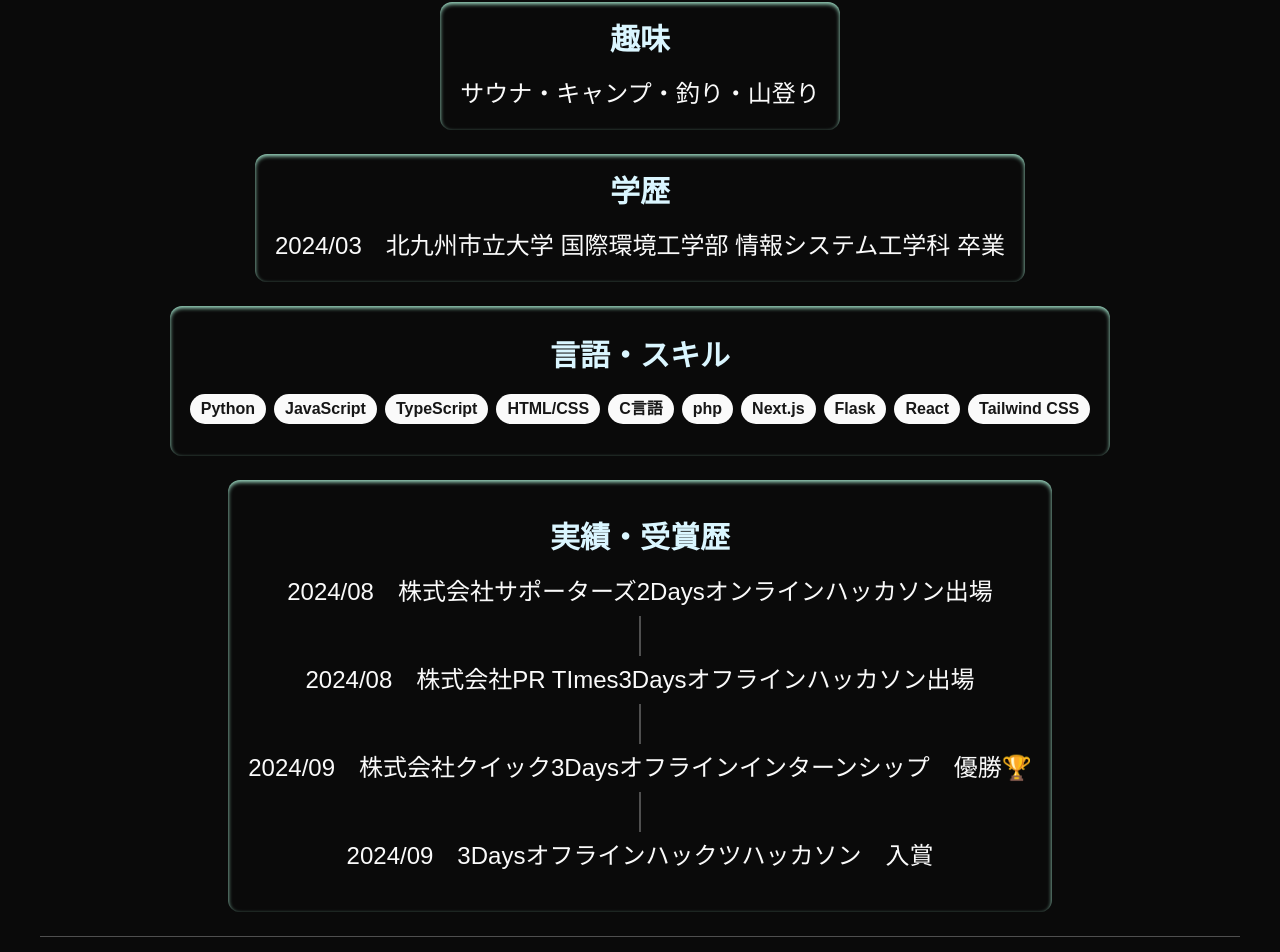
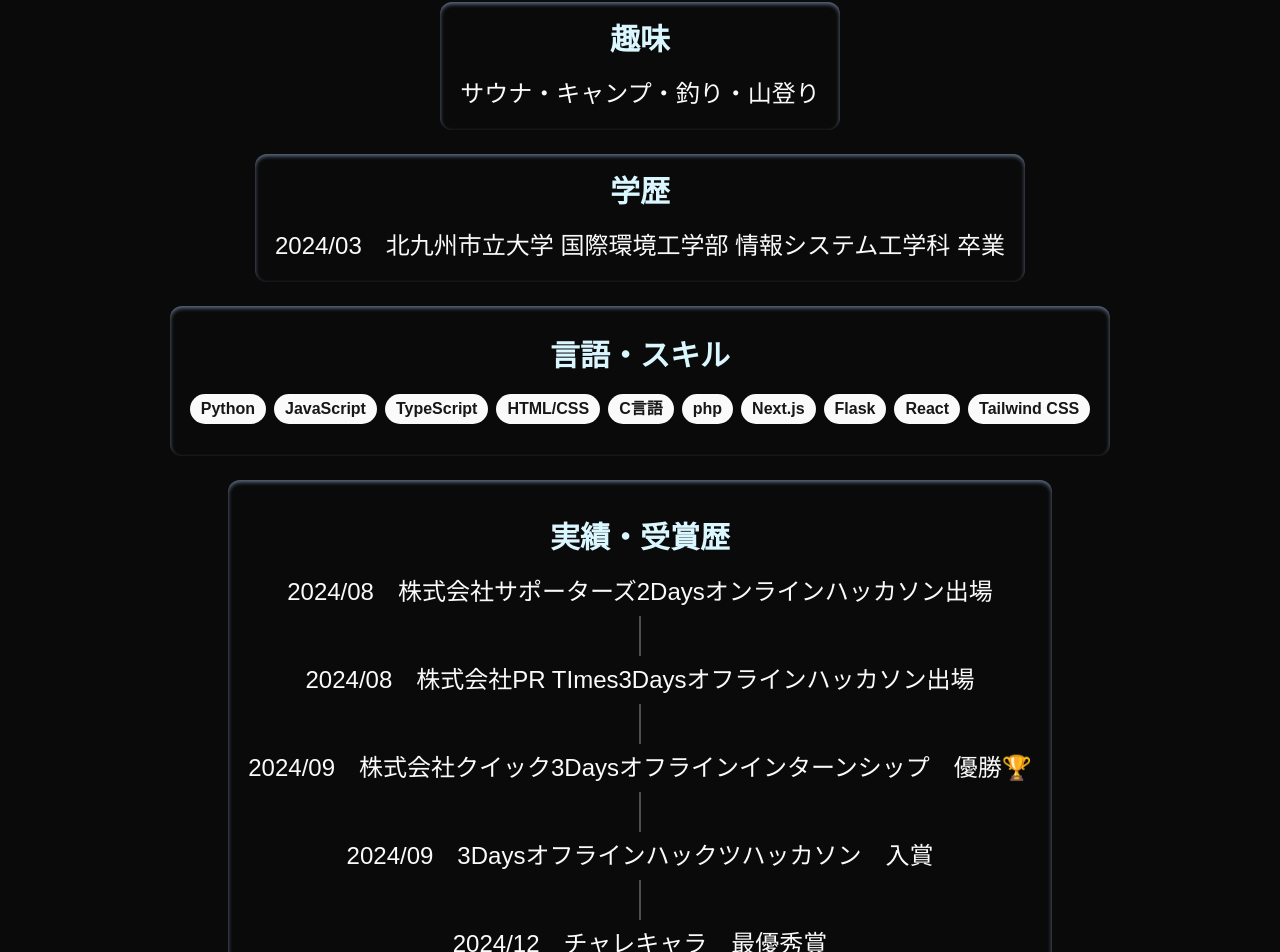
Before and after one commit to UkyoTaniguchi/portfolio, a Next.js app: page /pages/profile in a window 1280 px wide. Shown: the part 648-1600 px from the top of the page. Built offline with nearby package versions, Linux system fonts and the light colour scheme; a web font is replaced by a local one.

Commit message:
add: チャレキャラ

```diff
--- a/src/app/pages/profile/page.tsx
+++ b/src/app/pages/profile/page.tsx
@@ -1,13 +1,17 @@
 import React from "react";
-import { Avatar, AvatarFallback, AvatarImage } from "@/src/components/ui/avatar"
-import { Badge } from "@/src/components/ui/badge"
+import {
+  Avatar,
+  AvatarFallback,
+  AvatarImage,
+} from "@/src/components/ui/avatar";
+import { Badge } from "@/src/components/ui/badge";
 
 export default function Profile() {
-    return(
+  return (
     <div className="w-full px-10 pt-5 pb-10">
       <div className="w-full flex justify-center">
         <Avatar className="w-56 h-56">
-                    <AvatarImage src="/サウナ.jpeg" className=""/>
+          <AvatarImage src="/サウナ.jpeg" className="" />
           <AvatarFallback>CN</AvatarFallback>
         </Avatar>
       </div>
@@ -17,20 +21,28 @@ export default function Profile() {
       </div>
       <div className="text-center text-sm md:text-2xl pb-8 mt-8 border-b">
         <p className="mb-6 font-bold text-3xl md:text-4xl">Mission Statement</p>
-                <p>『継続的な学びと能動的な行動をチーム全体で推進し、オープンなコミュニケーションと協力を通じてユーザーに最高の体験を提供する』</p>
+        <p>
+          『継続的な学びと能動的な行動をチーム全体で推進し、オープンなコミュニケーションと協力を通じてユーザーに最高の体験を提供する』
+        </p>
       </div>
       <div className="w-full flex flex-col items-center text-center text-lg md:text-2xl mt-8 border-b">
         <h1 className="mb-8 text-3xl md:text-4xl font-bold">自己紹介</h1>
-                <div className="mb-6 px-5 py-5 rounded-xl shadow-inner shadow-[#a7e9d0]">
-                    <p className="text-2xl md:text-3xl font-bold text-[#daf6ff] mb-5">趣味</p>
+        <div className="mb-6 px-5 py-5 rounded-xl shadow-inner shadow-slate-500">
+          <p className="text-2xl md:text-3xl font-bold text-[#daf6ff] mb-5">
+            趣味
+          </p>
           <p>サウナ・キャンプ・釣り・山登り</p>
         </div>
-                <div className="mb-6 px-5 py-5 rounded-xl shadow-inner shadow-[#a7e9d0]">
-                    <p className="text-2xl md:text-3xl font-bold text-[#daf6ff] mb-5">学歴</p>
+        <div className="mb-6 px-5 py-5 rounded-xl shadow-inner shadow-slate-500">
+          <p className="text-2xl md:text-3xl font-bold text-[#daf6ff] mb-5">
+            学歴
+          </p>
           <p>2024/03　北九州市立大学 国際環境工学部 情報システム工学科 卒業</p>
         </div>
-                <div className="mb-6 px-5 py-8 rounded-xl shadow-inner shadow-[#a7e9d0]">
-                    <p className="text-2xl md:text-3xl font-bold text-[#daf6ff] mb-5">言語・スキル</p>
+        <div className="mb-6 px-5 py-8 rounded-xl shadow-inner shadow-slate-500">
+          <p className="text-2xl md:text-3xl font-bold text-[#daf6ff] mb-5">
+            言語・スキル
+          </p>
           <div className="flex flex-wrap justify-center gap-2">
             <Badge>Python</Badge>
             <Badge>JavaScript</Badge>
@@ -44,15 +56,21 @@ export default function Profile() {
             <Badge>Tailwind CSS</Badge>
           </div>
         </div>
-                <div className="flex flex-col items-center mb-6 px-5 py-10 rounded-xl shadow-inner shadow-[#a7e9d0]">
-                    <p className="text-2xl md:text-3xl font-bold text-[#daf6ff] mb-5">実績・受賞歴</p>
+        <div className="flex flex-col items-center mb-6 px-5 py-10 rounded-xl shadow-inner shadow-slate-500">
+          <p className="text-2xl md:text-3xl font-bold text-[#daf6ff] mb-5">
+            実績・受賞歴
+          </p>
           <p>2024/08　株式会社サポーターズ2Daysオンラインハッカソン出場</p>
           <div className="border h-10 w-0 my-2"></div>
           <p>2024/08　株式会社PR TImes3Daysオフラインハッカソン出場</p>
           <div className="border h-10 w-0 my-2"></div>
-                    <p>2024/09　株式会社クイック3Daysオフラインインターンシップ　優勝🏆</p>
+          <p>
+            2024/09　株式会社クイック3Daysオフラインインターンシップ　優勝🏆
+          </p>
           <div className="border h-10 w-0 my-2"></div>
           <p>2024/09　3Daysオフラインハックツハッカソン　入賞</p>
+          <div className="border h-10 w-0 my-2"></div>
+          <p>2024/12　チャレキャラ　最優秀賞</p>
         </div>
       </div>
     </div>
```
Lines whose indentation alone changed are shown as unchanged.
